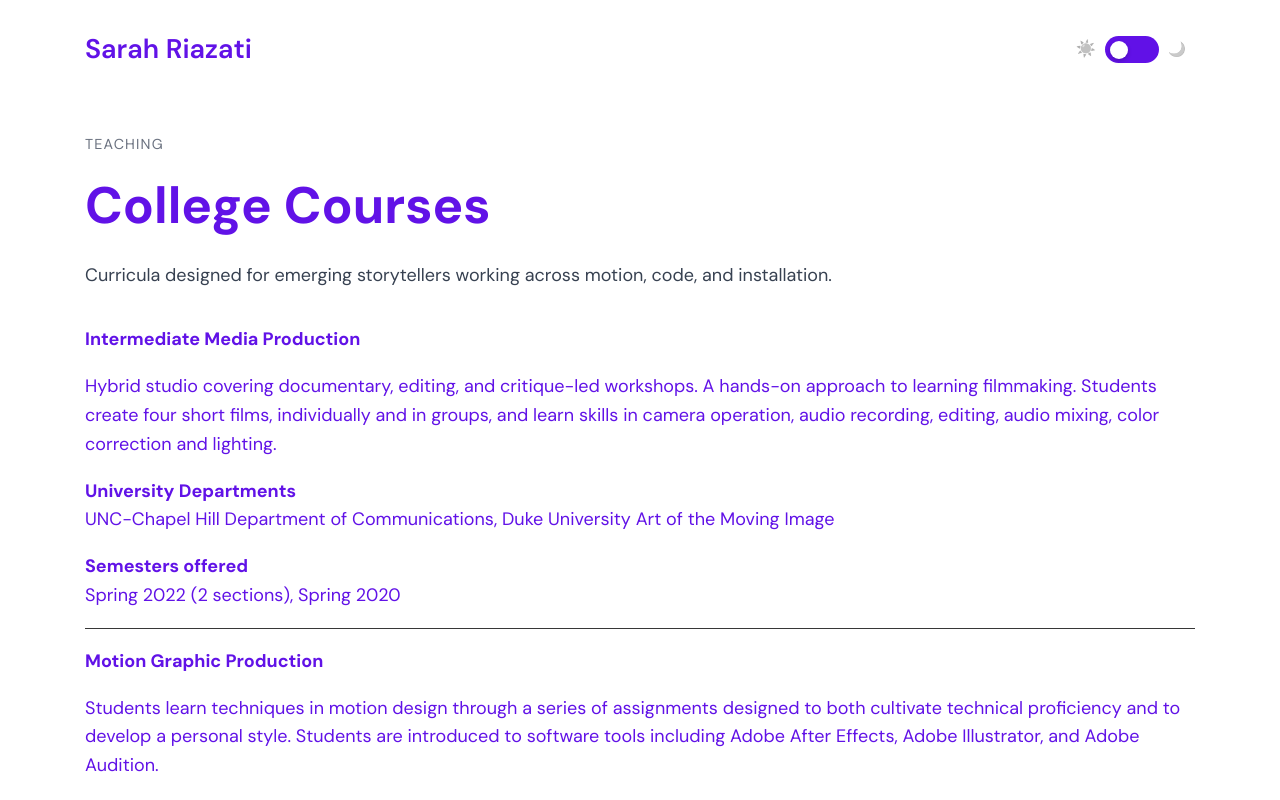
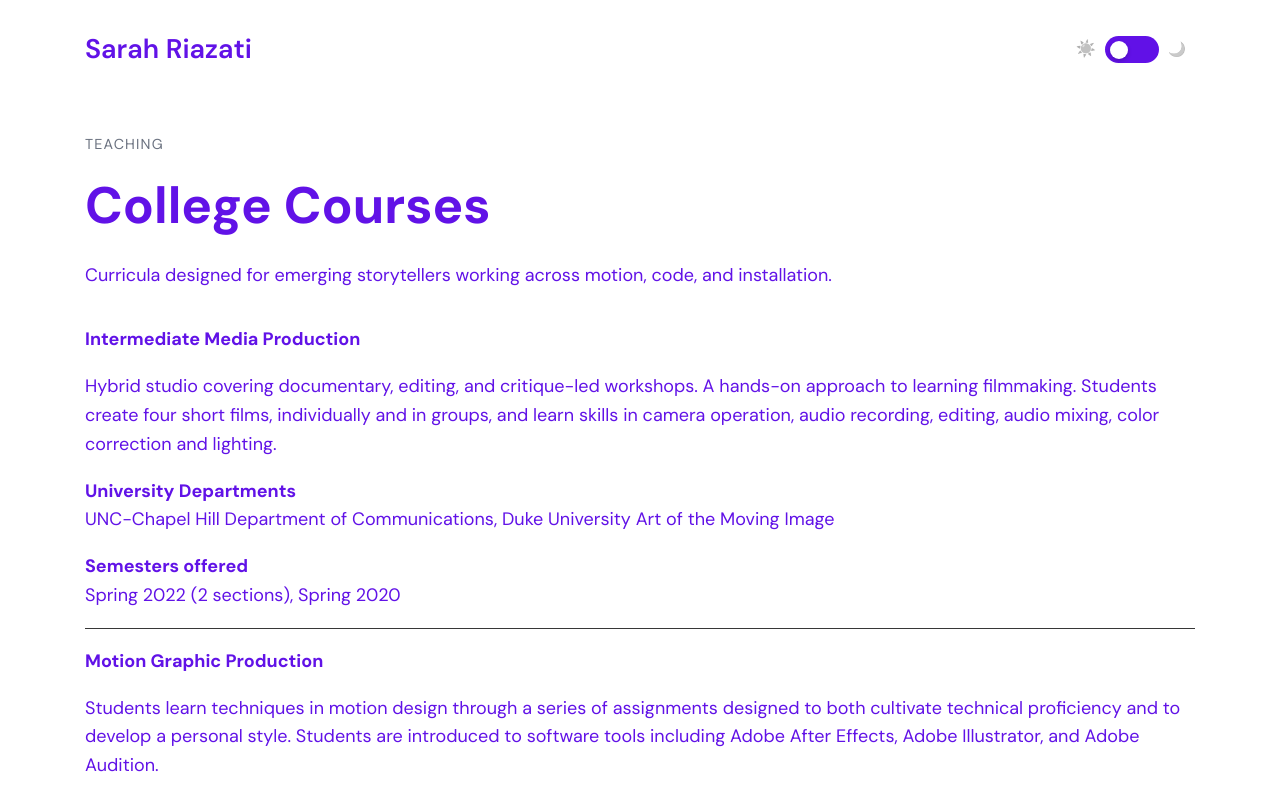
Before and after one commit to smriazati/web25, a Next.js app: page /college-courses in a window 1280 px wide. Shown: the top 800 px of the page. Built offline with nearby package versions, Linux system fonts and the light colour scheme.

Commit message:
Update PageTitle styles: replace hardcoded colors with CSS variables for light and dark themes, enhancing theme consistency and maintainability.

```diff
--- a/styles/PageTitle.module.css
+++ b/styles/PageTitle.module.css
@@ -23,10 +23,10 @@
 .description {
   margin-top: 0.75rem;
   max-width: 45rem;
-  color: #374151;
+  color: var(--light-theme-text);
   transition: color 0.2s;
 }
 
 :global(.dark) .description {
-  color: #d1d5db;
+  color: var(--dark-theme-text);
 }
```
